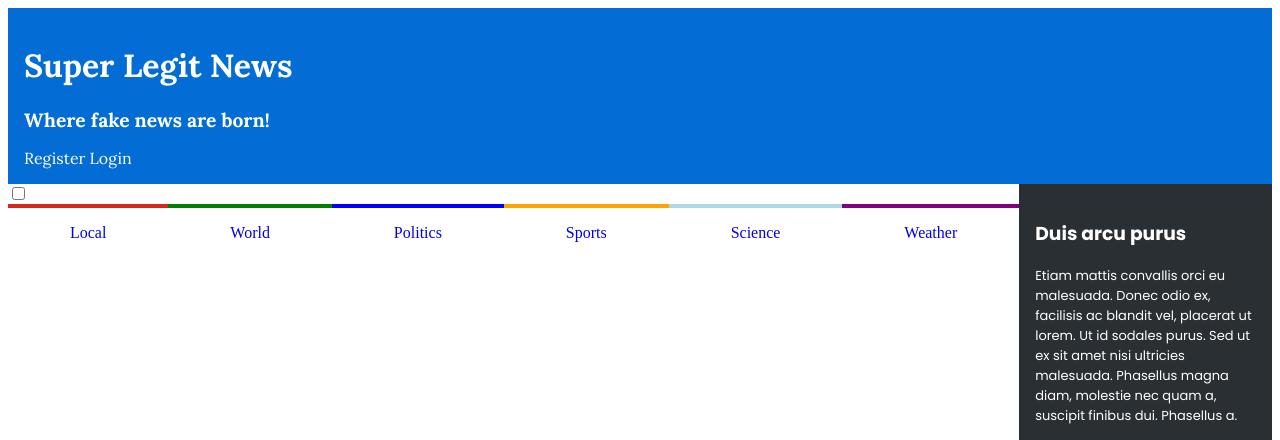
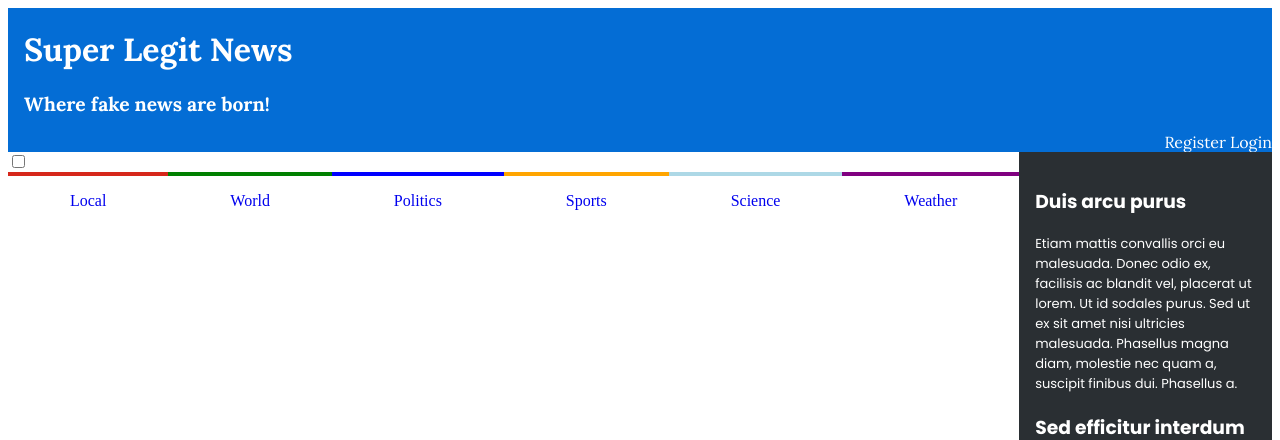
Before and after one commit to tfcc13/FEUP_LTW, a PHP site: page /register.html in a window 1280 px wide. Shown: the top 440 px of the page. Run offline with PHP 8.4, Linux system fonts and the light colour scheme.

Commit message:
Aligned signup to the right

```diff
--- a/p3/layout.css
+++ b/p3/layout.css
@@ -13,6 +13,9 @@ header {
 }
 
 
+#signup {
+    float: right;
+}
 
 #menu {
     grid-column: 1;
--- a/p3/style.css
+++ b/p3/style.css
@@ -8,7 +8,7 @@ html {
 
 body > header {
     background-color: #046DD5;
-    padding: 1em;
+    padding-left: 1em;
 }
 
 
```
